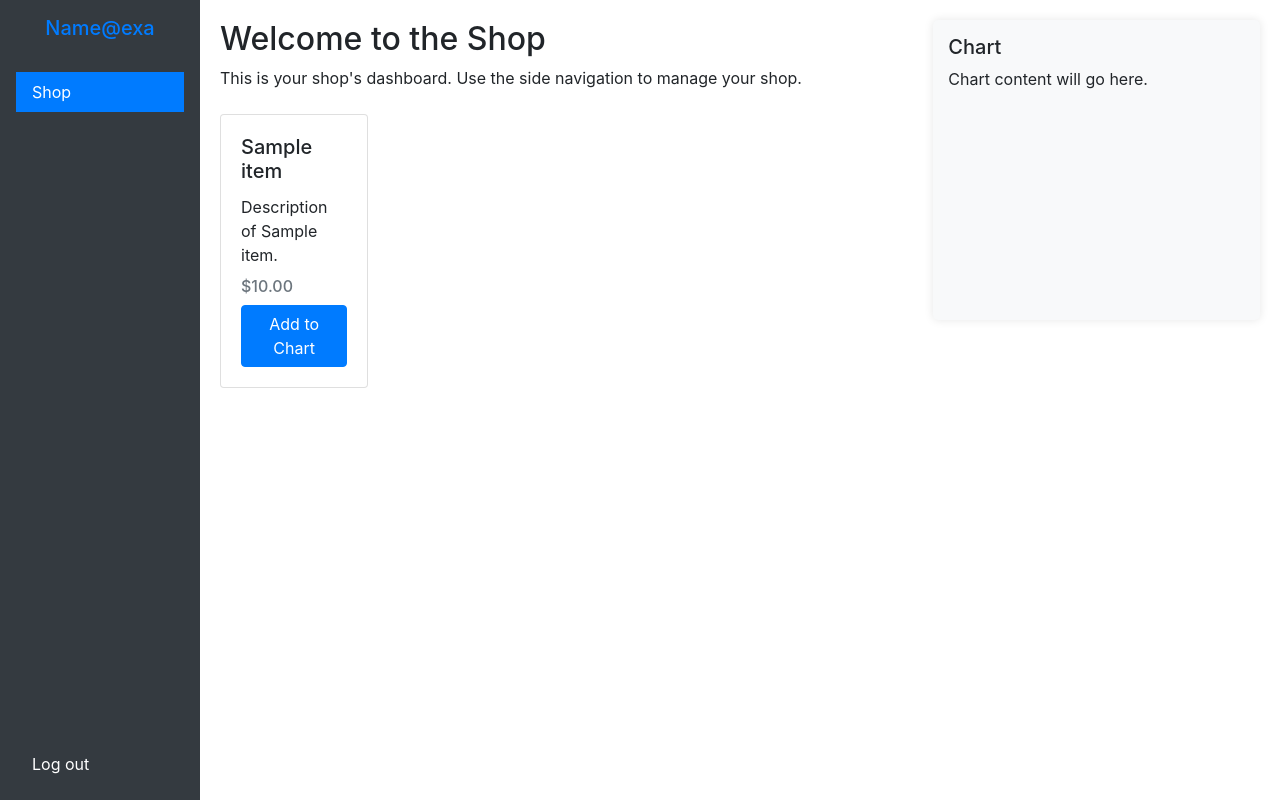
After one commit to andrewfirmansap/marketplace-mvp, a PHP site: page /shop.php in a window 1280 px wide. The commit adds this page. Run offline with PHP 8.4, Linux system fonts and the light colour scheme; the visitor is signed in with stand-in values (Sample User, id 1); tables that the repository leaves empty or names only in its code hold one stand-in row (values such as "Sample post"); some libraries are stand-ins or nearby versions.

Commit message:
feat(shop): query from db

```diff
--- a/Auth.php
+++ b/Auth.php
@@ -40,7 +40,7 @@
         exit();
     }
 
-    $stmt->close();
+    // $stmt->close();
 }
 
 $conn->close();
--- /dev/null
+++ b/Dashboard/Shop/PageContent.php
@@ -0,0 +1,30 @@
+<?php
+include "Database.php";
+
+
+$sql = "SELECT id, name, price FROM items";
+$result = $conn->query($sql);
+
+
+?>
+
+<h2>Welcome to the Shop</h2>
+<p>This is your shop's dashboard. Use the side navigation to manage your shop.</p>
+<div class="row">
+    <?php if ($result->num_rows > 0): ?>
+        <?php while ($row = $result->fetch_assoc()): ?>
+            <div class="col-md-3 mt-2">
+                <div class="card">
+                    <div class="card-body">
+                        <h5 class="card-title"><?php echo htmlspecialchars($row['name']); ?></h5>
+                        <p class="card-text">Description of <?php echo htmlspecialchars($row['name']); ?>.</p>
+                        <h6 class="card-subtitle mb-2 text-muted">$<?php echo htmlspecialchars(number_format($row['price'], 2)); ?></h6>
+                        <a href="#" class="btn btn-primary">Add to Chart</a>
+                    </div>
+                </div>
+            </div>
+        <?php endwhile; ?>
+    <?php else: ?>
+        <p>No items found.</p>
+    <?php endif; ?>
+</div>
--- a/Template/Dashboard/DashboardHeader.php
+++ b/Template/Dashboard/DashboardHeader.php
@@ -46,10 +46,10 @@
 </head>
 <body>
     <div class="sidebar d-flex flex-column p-3">
-        <h5 class="text-center"><a href="dashboard.php"><?php echo htmlspecialchars($username); ?></a></h5>
+        <h5 class="text-center"><a href="dashboard.php"><?php echo ucfirst(substr(htmlspecialchars($username), 0, 8)); ?></a></h5>
         <ul class="nav flex-column mt-4">
             <li class="nav-item">
-                <a class="nav-link active" href="#">Shop</a>
+                <a class="nav-link active" href="shop.php">Shop</a>
             </li>
         </ul>
         <ul class="nav flex-column mt-auto">
--- a/index.php
+++ b/index.php
@@ -0,0 +1,3 @@
+<?php
+header("Location: login.php");
+?>
--- a/login.php
+++ b/login.php
@@ -41,6 +41,7 @@
                         </form>
                     </div>
                     <div class="card-footer text-center">
+                        <small style="color:black; weight:bold;">email:andrewfirmansap@gmail | pass:123456</small><br>
                         <?php
                         if (isset($_SESSION['login_error'])) {
                             echo '<small style="color:red;">' . $_SESSION["login_error"] . '</small><br>';
--- /dev/null
+++ b/logout.php
@@ -0,0 +1,6 @@
+<?php
+session_start();
+session_destroy();
+header("Location: login.php");
+
+?>
--- /dev/null
+++ b/shop.php
@@ -0,0 +1,24 @@
+<?php
+session_start();
+
+if (isset($_SESSION['email'])) {
+    $username = $_SESSION['email'];
+} else {
+    header("Location: login.php");
+}
+
+?>
+
+<?php include "Template/Dashboard/DashboardHeader.php"; ?>
+<div class="content">
+    <div class="row">
+        <div class="col-md-8">
+            <?php include "Dashboard/Shop/PageContent.php"; ?>
+        </div>
+        <div class="col-md-4">
+        <?php include "Dashboard/Chart/ChartContent.php"; ?>
+        </div>
+    </div>
+</div>
+
+<?php include "Template/Dashboard/DashboardFooter.php"; ?>
```
